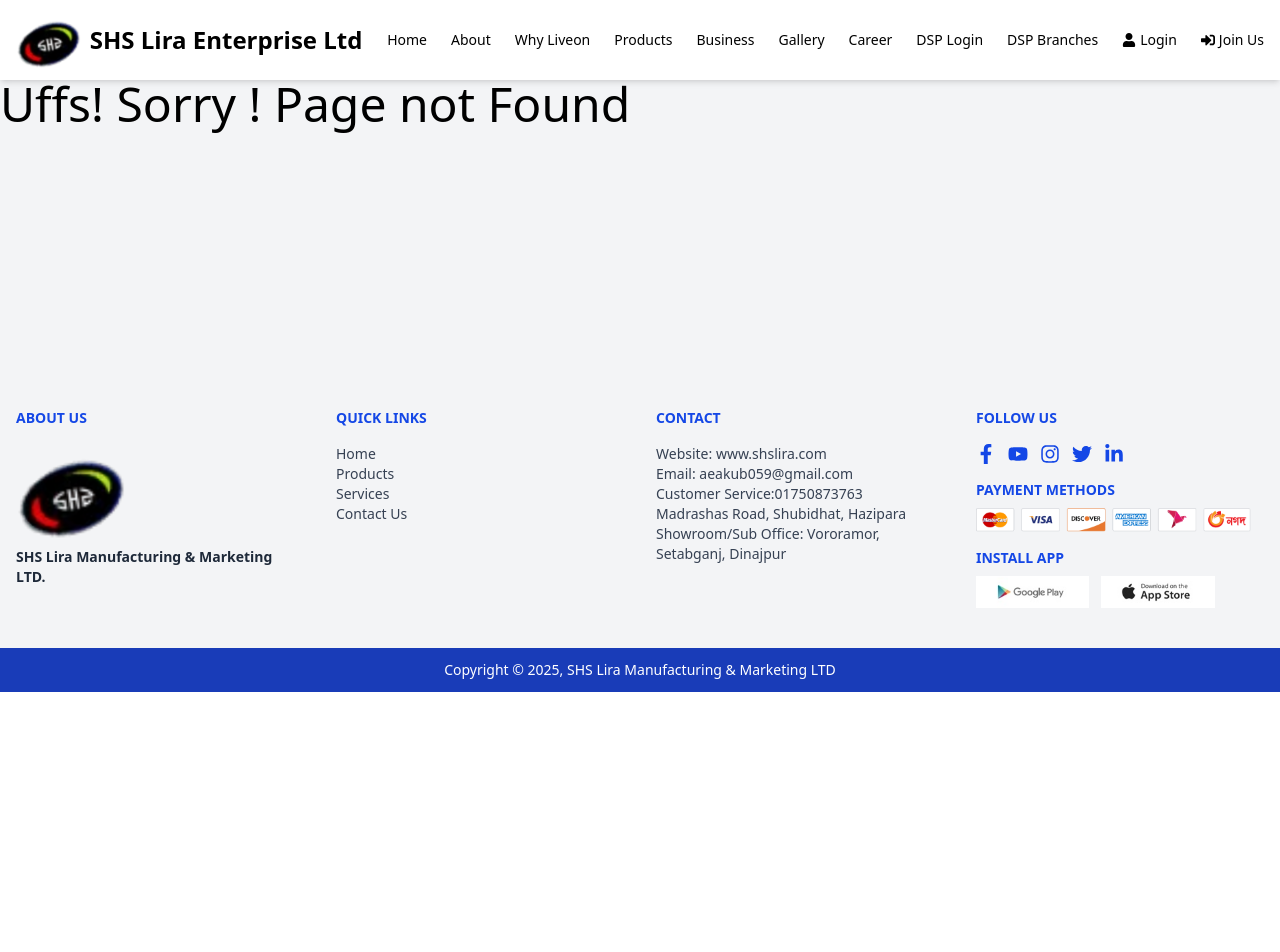
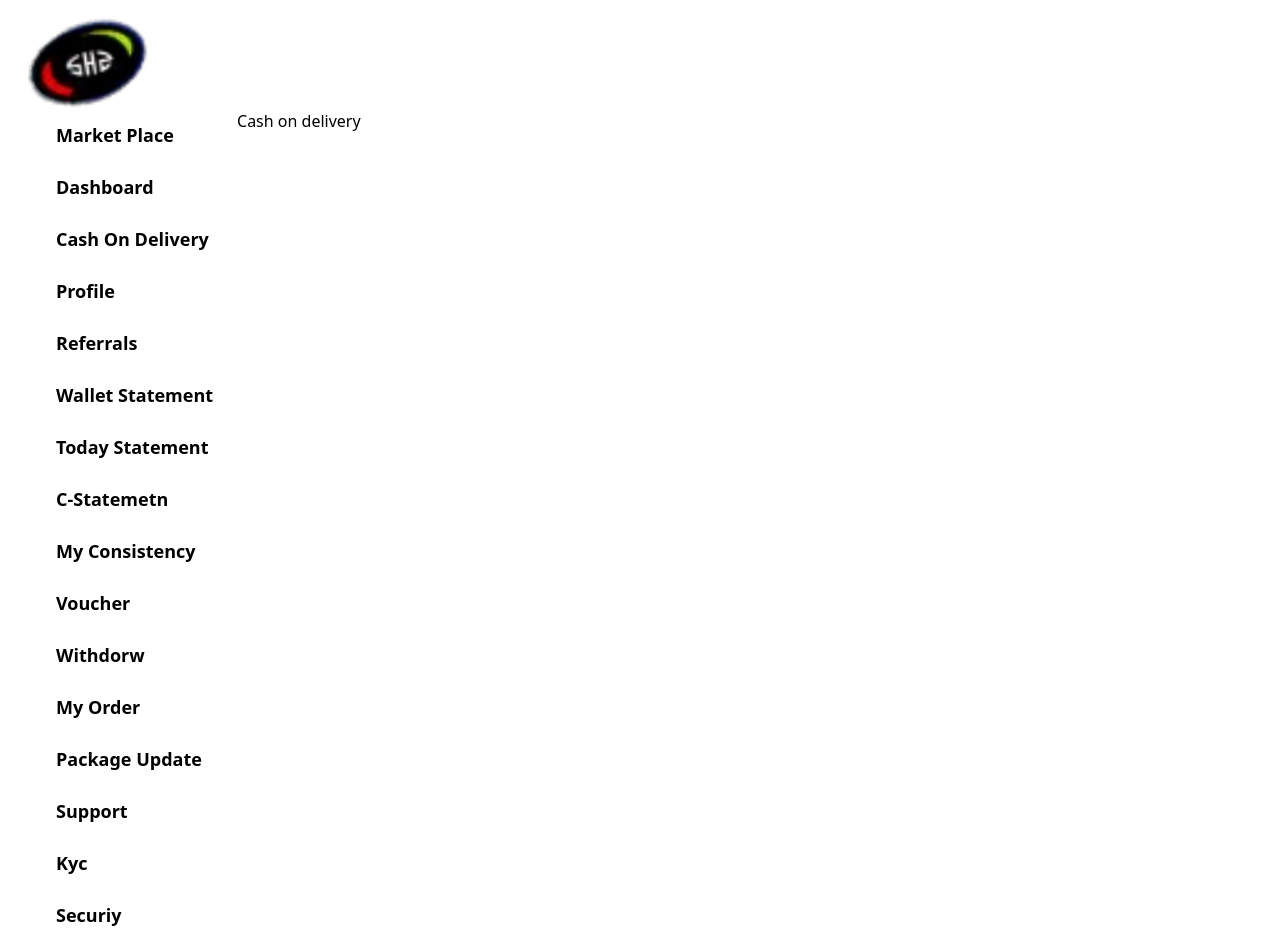
Before and after one commit to triwebic11/mylive, a React (Vite) app in the folder client/: page /dashboard/CashonDelivery in a window 1280 px wide. Shown: the top 952 px of the page. Before the commit the page ends 800 px from the top, so only its background shows below. Built offline with nearby package versions, Linux system fonts and the light colour scheme.

Commit message:
dashboard

```diff
--- a/client/src/main.jsx
+++ b/client/src/main.jsx
@@ -19,6 +19,7 @@
 import Management from "./pages/Management.jsx";
 import CoreValue from "./pages/CoreValue.jsx";
 import AuthProvider from "./AuthProvider/AuthProvider.jsx";
+import CashOnDelivery from "./pages/dashboard/SuperAdmin/CashOnDelivery.jsx";
 
 const Layout = () => {
   const location = useLocation();
@@ -51,6 +52,9 @@
   {
     path: "/dashboard",
     element: <Dashboard />,
+    children: [
+      {path: "/dashboard/CashonDelivery", element: <CashOnDelivery></CashOnDelivery>}
+    ]
   },
 ]);
 
--- a/client/src/pages/dashboard/Dashboard.jsx
+++ b/client/src/pages/dashboard/Dashboard.jsx
@@ -1,11 +1,15 @@
 import React from "react";
-import { Link } from "react-router-dom";
+import { Link, Outlet } from "react-router-dom";
 import { logo } from "../../assets";
 
 const dashboardArry = [
-  { title: "Market Place", icon: "", link: "/" },
-  { title: "Dashboard", icon: "", link: "/" },
-  { title: "Profile", icon: "", link: "/" },
+  { title: "Market Place", icon: "", link: "/dashboard" },
+  { title: "Dashboard", icon: "", link: "/dashboard" },
+   {
+    title: "Cash On Delivery", icon: "", link: "/dashboard/CashonDelivery"
+  },
+  { title: "Profile", icon: "", link: "/dashboard" },
+
   {
     title: "Referrals",
     icon: "",
@@ -21,18 +25,20 @@
     icon: "",
     submenu: [{ title: "Transactions", link: "/transactions" }],
   },
-  { title: "Today Statement", icon: "", link: "/" },
-  { title: "C-Statemetn", icon: "", link: "/" },
-  { title: "My Consistency", icon: "", link: "/" },
+  { title: "Today Statement", icon: "", link: "/dashboard" },
+  { title: "C-Statemetn", icon: "", link: "/dashboard" },
+  { title: "My Consistency", icon: "", link: "/dashboard" },
 
-  { title: "Voucher", icon: "", link: "/" },
-  { title: "Withdorw", icon: "", link: "/" },
-  { title: "My Order", icon: "", link: "/" },
-  { title: "Package Update", icon: "", link: "/" },
-  { title: "Support", icon: "", link: "/" },
-  { title: "Kyc", icon: "", link: "/" },
-  { title: "Securiy", icon: "", link: "/" },
-  { title: "Logout", icon: "", link: "/" },
+  { title: "Voucher", icon: "", link: "/dashboard" },
+  { title: "Withdorw", icon: "", link: "/dashboard" },
+  { title: "My Order", icon: "", link: "/dashboard" },
+  { title: "Package Update", icon: "", link: "/dashboard" },
+  { title: "Support", icon: "", link: "/dashboard" },
+  { title: "Kyc", icon: "", link: "/dashboard" },
+  { title: "Securiy", icon: "", link: "/dashboard" },
+  { title: "Logout", icon: "", link: "/dashboard" },
+  // Super Admin
+
 ];
 
 const Dashboard = () => {
@@ -43,6 +49,7 @@
           <img src={logo} alt="Logo" className="w-32" />
         </Link>
       </div>
+
       <div className="flex gap-4 ">
         <div>
           {dashboardArry?.map((item, index) => {
@@ -58,7 +65,7 @@
             );
           })}
         </div>
-        <div>Right</div>
+        <Outlet></Outlet>
       </div>
     </div>
   );
--- /dev/null
+++ b/client/src/pages/dashboard/SuperAdmin/CashOnDelivery.jsx
@@ -0,0 +1,11 @@
+import React from 'react';
+
+const CashOnDelivery = () => {
+    return (
+        <div>
+            Cash on delivery
+        </div>
+    );
+};
+
+export default CashOnDelivery;
```
